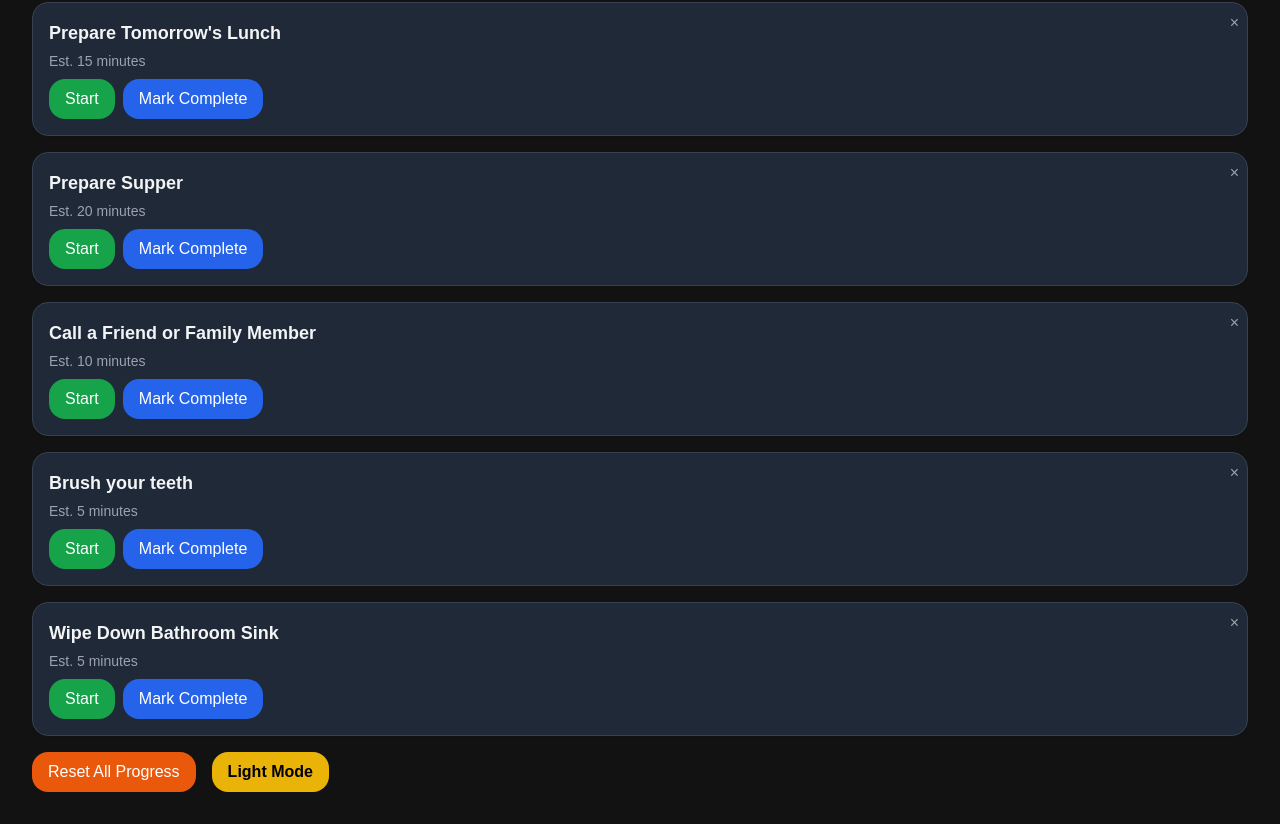
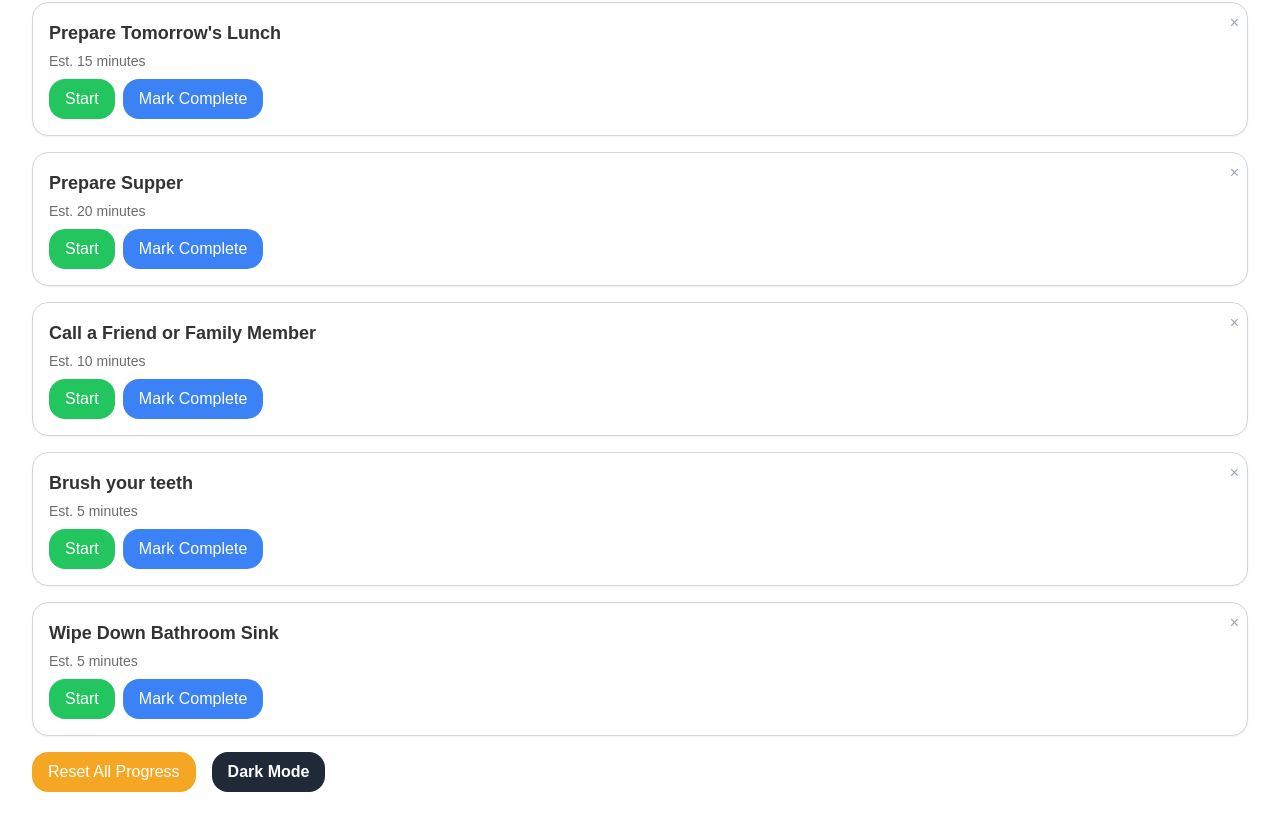
Before and after one commit to Vertfromage/task-tapper, a Next.js app: page / in a window 1280 px wide. Shown: the part 1040-1864 px from the top of the page. Built offline with nearby package versions, Linux system fonts and the light colour scheme.

Commit message:
fixed dark mode toggle for build

```diff
--- a/src/app/components/ModeToggle.tsx
+++ b/src/app/components/ModeToggle.tsx
@@ -1,13 +1,16 @@
 import { useState, useEffect } from 'react';
 
 export function DarkModeToggle() {
-  const [isDarkMode, setIsDarkMode] = useState(() => {
-    // Check for saved preference in localStorage; default to true (dark mode) if none is found
+  const [isDarkMode, setIsDarkMode] = useState(false);
+
+  useEffect(() => {
+    // Only run on the client side
     const savedMode = localStorage.getItem('darkMode');
-    return savedMode ? JSON.parse(savedMode) : true;
-  });
+    if (savedMode) {
+      setIsDarkMode(JSON.parse(savedMode));
+    }
+  }, []);
 
-  // Toggle the dark mode class on the <html> element and save the preference in localStorage
   useEffect(() => {
     document.documentElement.classList.toggle('dark', isDarkMode);
     localStorage.setItem('darkMode', JSON.stringify(isDarkMode));
```
